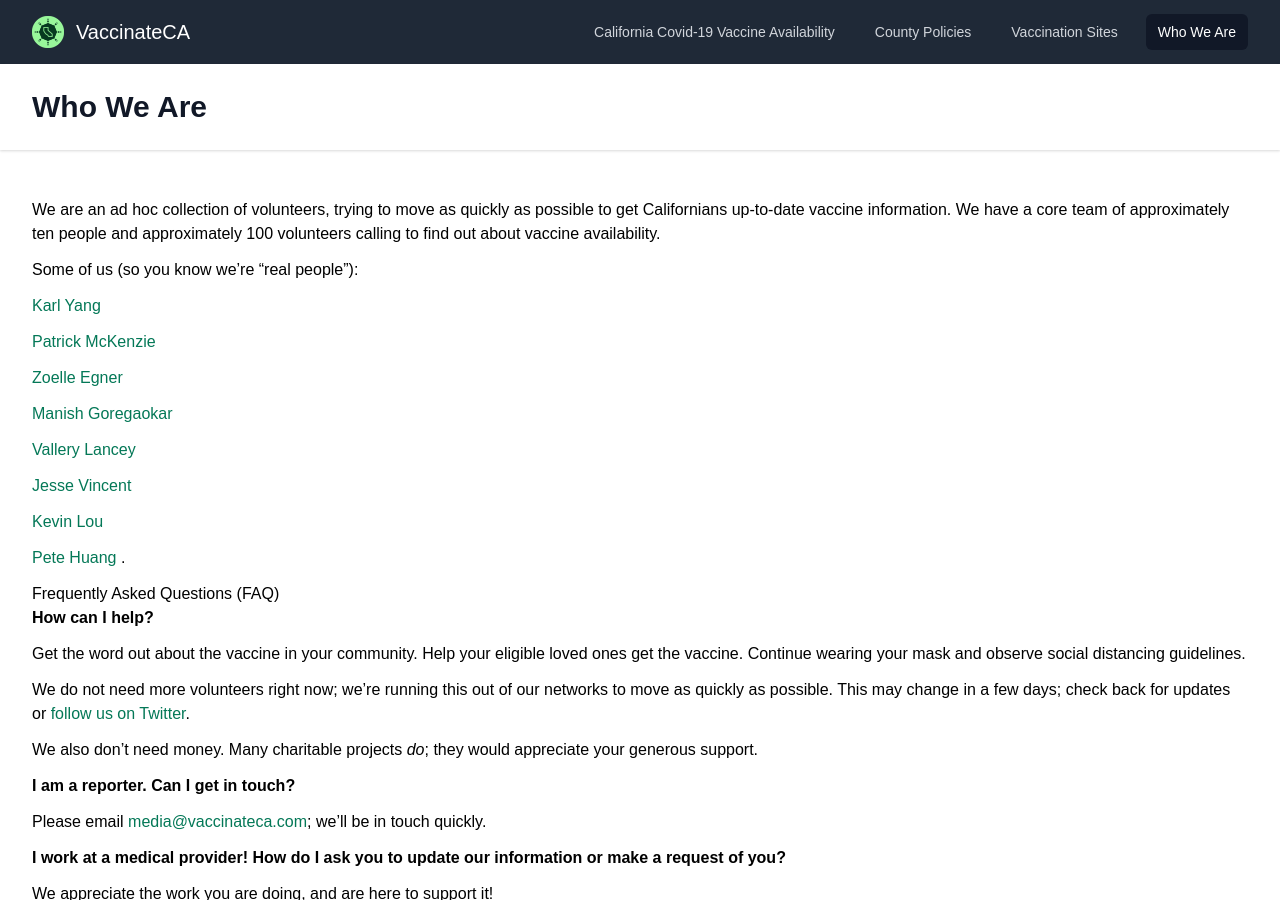
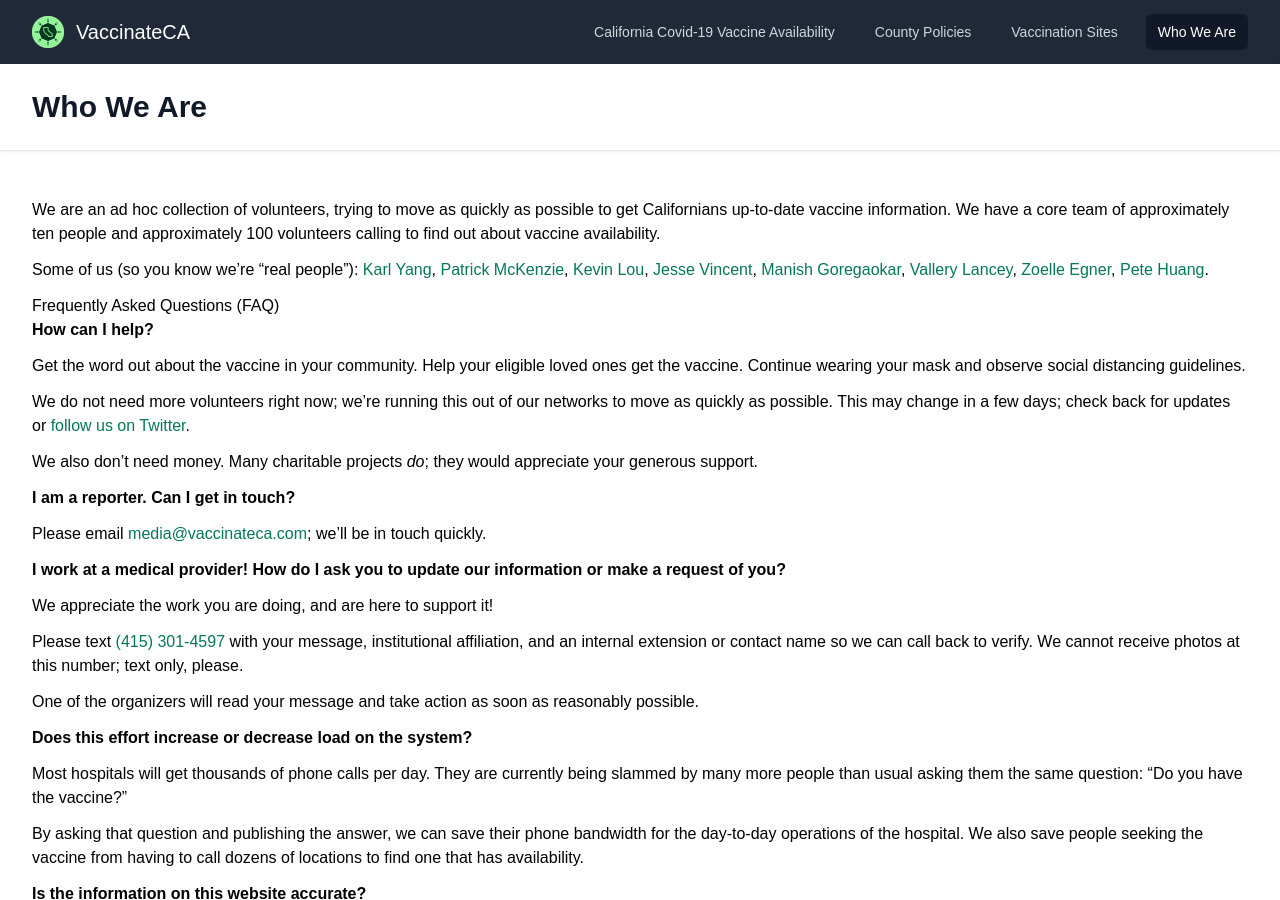
Before and after one commit to CAVaccineInventory/site, a Jekyll site: the page built from who-we-are.md, in a window 1280 px wide and 900 px high. Built offline with Jekyll 4.4.1, drawn with Linux system fonts in a browser that asks for light colours; some web fonts are replaced.

Commit message:
Don't want folks on separate lines 🤹🏼‍♂️

```diff
--- a/who-we-are.md
+++ b/who-we-are.md
@@ -7,11 +7,9 @@
 ---
 We are an ad hoc collection of volunteers, trying to move as quickly as possible to get Californians up-to-date vaccine information. We have a core team of approximately ten people and approximately 100 volunteers calling to find out about vaccine availability.
 
-Some of us (so you know we're "real people"): <span id="people-list"></span>
-<!-- If you change this list, change the list in JS at the bottom too! -->
-{% for coordinator in site.data.coordinators %}
-  [{{ coordinator[0] }}]({{ coordinator[1] }})
-{% endfor %}.
+Some of us (so you know we're "real people"): <span id="people-list">
+{% for coordinator in site.data.coordinators %} [{{ coordinator[0] }}]({{ coordinator[1] }}) {% endfor %}
+</span>.
 
 <a name="faq" />
 
```
